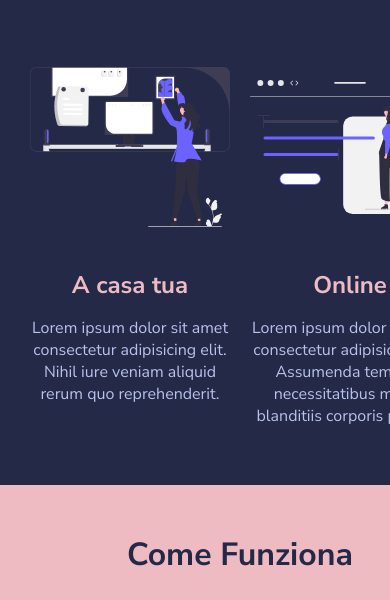
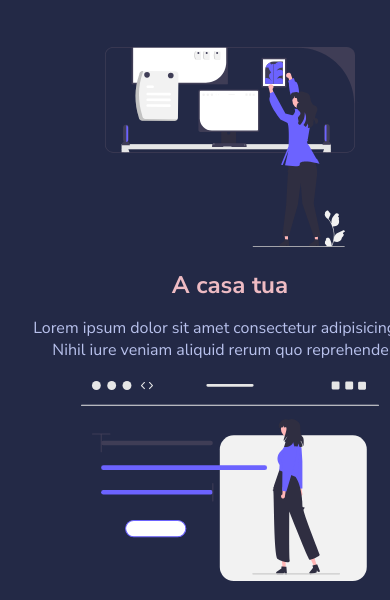
Before and after one commit to Alati11/html-css-resp-wannabe, a plain HTML site: page index.html in a window 390 px wide. Shown: the part 196-796 px from the top of the page. Drawn offline with Linux system fonts and the light colour scheme.

Commit message:
error-mobile

```diff
--- a/css/responsive.css
+++ b/css/responsive.css
@@ -30,6 +30,11 @@
     .text {
         min-width: 140px ;
     }
+    .row {
+        display: block;
 
-
+   }
+   .card  {
+        width: 200%;
+   }
 }
```
